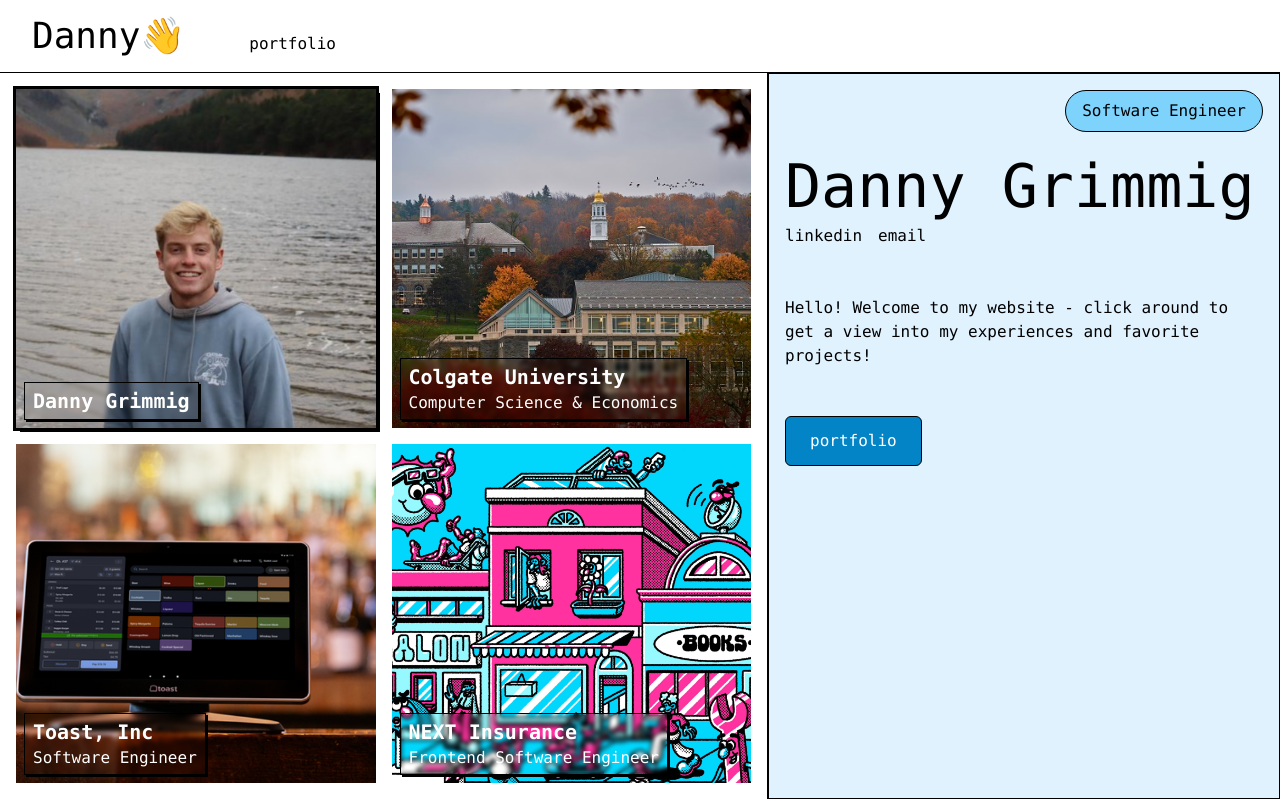
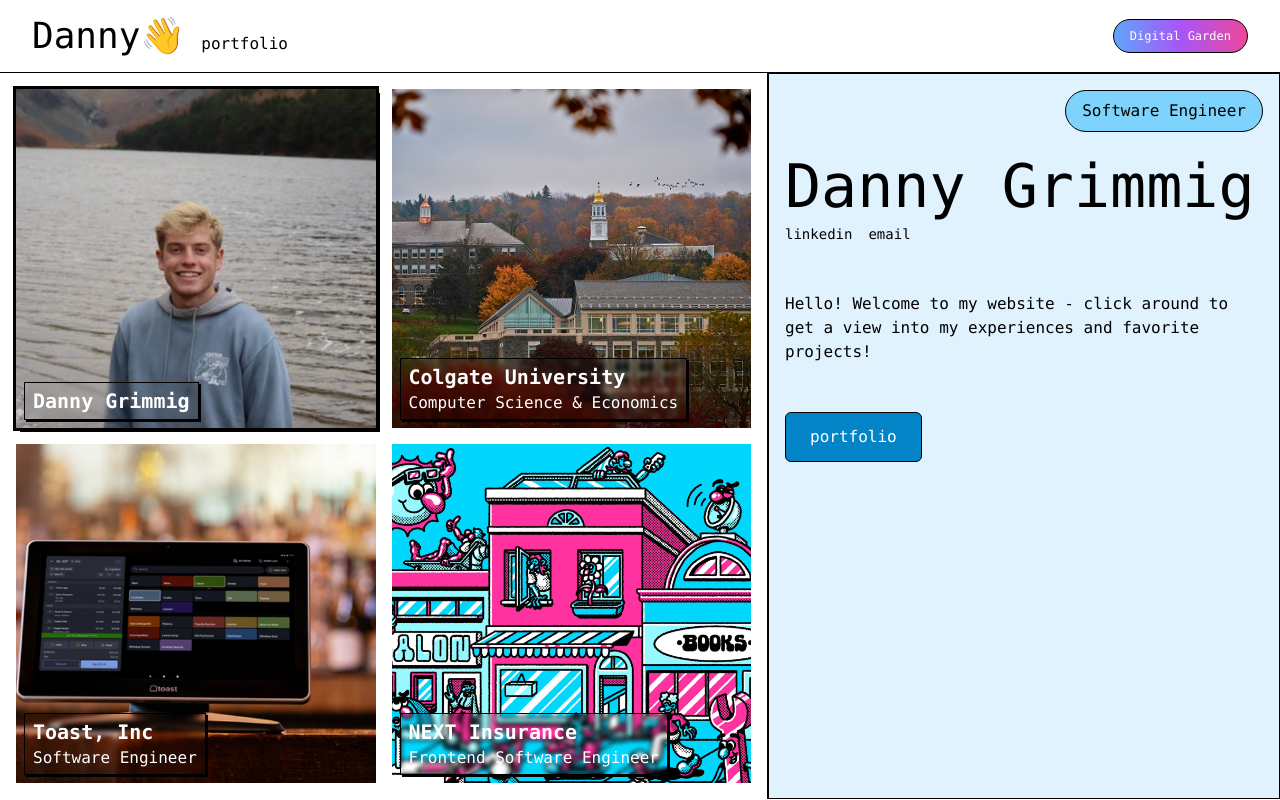
Before and after one commit to dannygrimmig/portfolio, a Next.js app: page / in a window 1280 px wide. Built offline with nearby package versions, Linux system fonts and the light colour scheme.

Commit message:
digital garden beta tag in nav

```diff
--- a/app/ui/Categories/CategoryCard.tsx
+++ b/app/ui/Categories/CategoryCard.tsx
@@ -29,7 +29,7 @@
       onClick={onClick}
       className={`relative text-left ${isPrimaryCard && "p-4"} ${className}
          transition-all duration-300 hover:shadow-black hover:shadow-[4px_4px]
-          ${isPrimaryCard ? "min-h-60" : "min-h-40 sm:min-h-auto nav-item"}
+          ${isPrimaryCard ? "min-h-60" : "min-h-40 sm:min-h-auto"}
           ${isActive && "outline outline-black shadow-black shadow-[4px_4px]"}`}
     >
       <div className={`${!isPrimaryCard && " mb-2"}`}>
--- a/app/ui/NavBar.tsx
+++ b/app/ui/NavBar.tsx
@@ -2,17 +2,19 @@
 
 import Link from "next/link";
 import { usePathname } from "next/navigation";
+import { Badge } from "./Badges/Badge";
 
 export function NavBar() {
   const pathname = usePathname();
 
   return (
-    <nav className="z-10 font-mono sticky top-0 bg-white border-b border-black py-4 px-2 sm:px-8 flex gap-16 items-end">
+    <nav className="z-10 sticky top-0 bg-white border-b border-black py-4 px-2 sm:px-8 flex flex-col sm:flex-row flex-wrap sm:gap-4">
       <Link href="/">
-        <h1 className="nav-item relative text-4xl">Danny&#128075;</h1>
+        <h1 className="nav-item relative text-4xl w-max">Danny&#128075;</h1>
       </Link>
 
-      <ul className="flex gap-4 sm:gap-8">
+      <div className="flex-1 flex justify-between items-center">
+        <ul className="flex gap-4 gap-8 self-end">
           {LINKS.map((link) => (
             <Link key={link} href={`/${link}`}>
               <p
@@ -25,6 +27,15 @@
             </Link>
           ))}
         </ul>
+
+        <Link href={"https://www.blog.dannygrimmig.com/"} target="_blank">
+          <Badge
+            text="Digital Garden"
+            className="text-xs text-white hover:text-gray-800"
+            color="bg-gradient-to-r from-blue-400 via-purple-500 to-pink-500 hover:from-pink-500 hover:to-yellow-500 transition duration-300 ease-in-out"
+          />
+        </Link>
+      </div>
     </nav>
   );
 }
--- a/app/ui/Socials.tsx
+++ b/app/ui/Socials.tsx
@@ -6,7 +6,7 @@
       {socials.map((social) => (
         <li key={social.title}>
           <Link href={social.href}>
-            <p className="nav-item relative">{social.title}</p>
+            <p className="nav-item relative text-sm">{social.title}</p>
           </Link>
         </li>
       ))}
```
Lines whose indentation alone changed are shown as unchanged.
